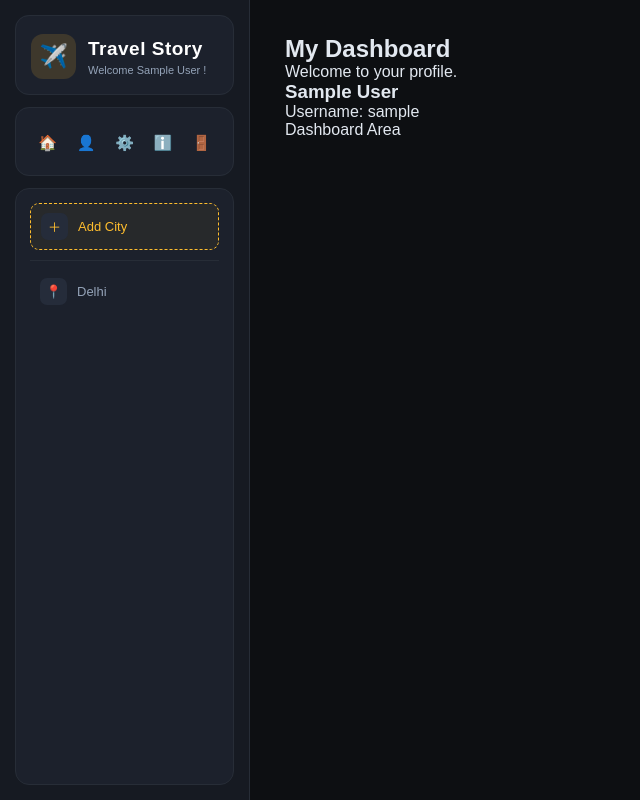
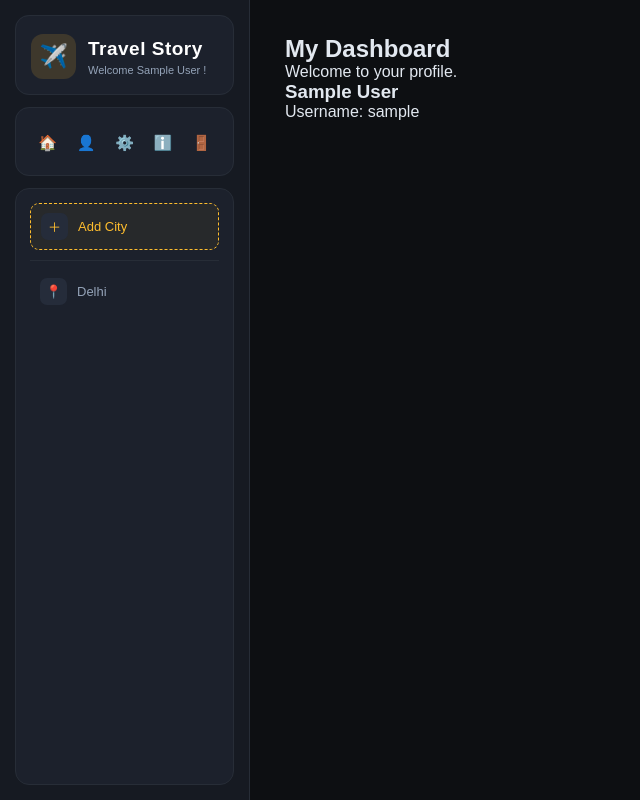
Before and after one commit to VaibhavRAI198/Travel-story, a Flask app: template templates/dashboard.html in a window 1280 px wide. Shown: the whole page, without its empty margins (0-640 px from the left). Run offline with Flask 3, Linux system fonts and the light colour scheme; the template is opened without the code that fills it: most values are stand-ins (such as "Sample title", 1, 10 or a date in 2020); some libraries are stand-ins or nearby versions.

Commit message:
Remove 'Dashboard Area' from dashboard.html
Removed 'Dashboard Area' text from the dashboard template.

```diff
--- a/templates/dashboard.html
+++ b/templates/dashboard.html
@@ -210,7 +210,6 @@
             {% include "sections/my_dashboard.html" %}
 
         {% endif %}
-Dashboard Area
     </main>
 
 
```
